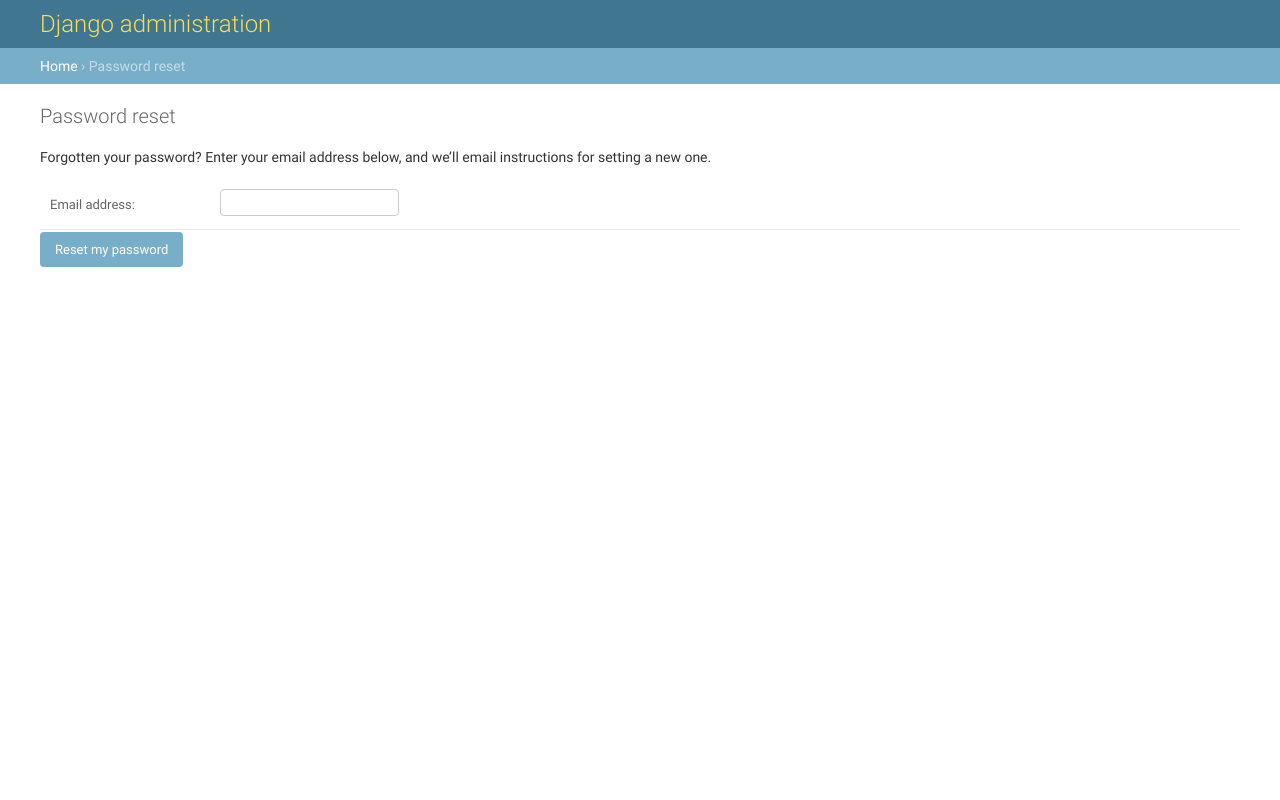
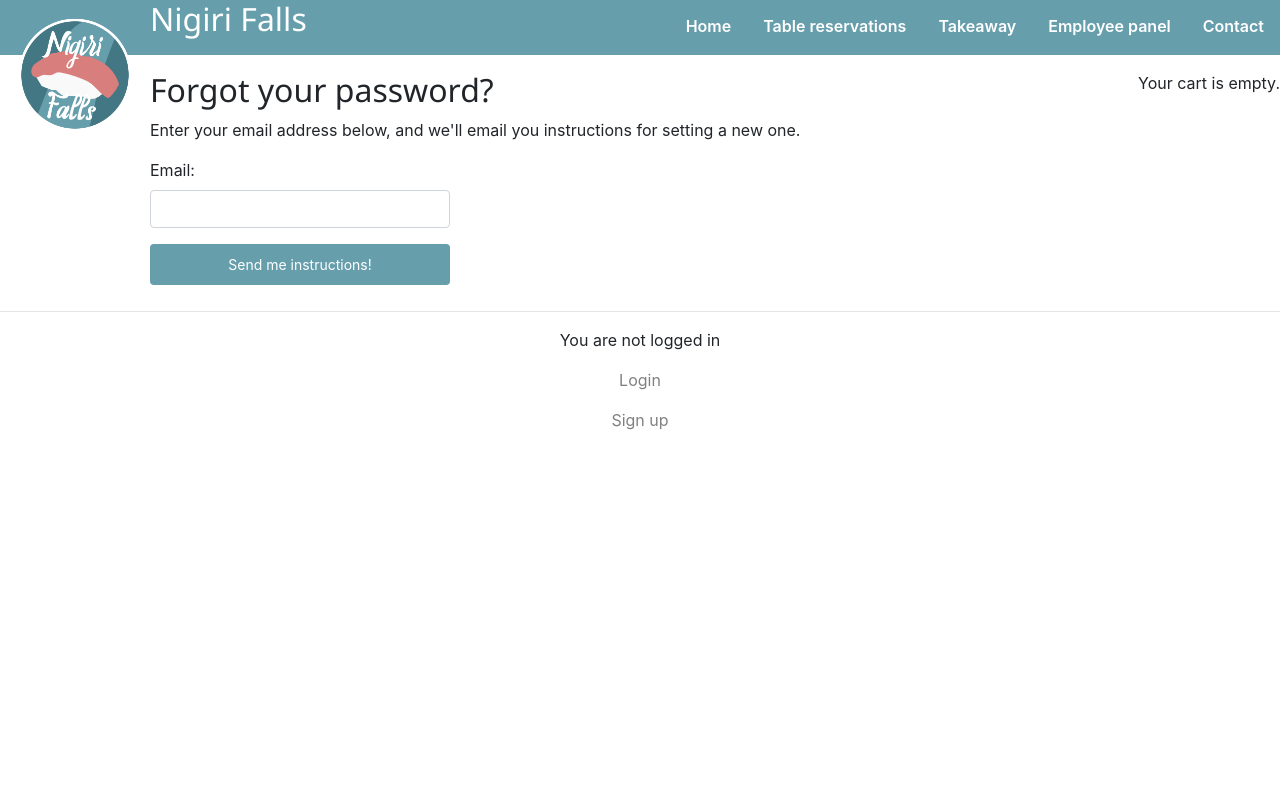
Before and after one commit to AndreasHaaversen/Programmvareutvikling, a Django app: page /users/password_reset/ in a window 1280 px wide. Run offline with Django 3.2, Linux system fonts and the light colour scheme; some libraries are stand-ins or nearby versions.

Commit message:
Added user handling, updated CSS

```diff
--- a/nigirifalls/nigirifalls/settings.py
+++ b/nigirifalls/nigirifalls/settings.py
@@ -44,6 +44,8 @@ INSTALLED_APPS = [
     'django.contrib.sessions',
     'django.contrib.messages',
     'django.contrib.staticfiles',
+    'bootstrap4',
+    'widget_tweaks',
 ]
 
 MIDDLEWARE = [
@@ -153,3 +155,6 @@ AUTH_USER_MODEL = 'users.CustomUser'
 
 LOGIN_REDIRECT_URL = 'index'
 LOGOUT_REDIRECT_URL = 'index'
+
+EMAIL_BACKEND = "django.core.mail.backends.filebased.EmailBackend"
+EMAIL_FILE_PATH = os.path.join(BASE_DIR, "sent_emails")
--- a/nigirifalls/takeaway/static/takeaway/style.css
+++ b/nigirifalls/takeaway/static/takeaway/style.css
@@ -10,7 +10,9 @@ body {
 
 
 h1, h2, h3, h4, h5 , h6 {
-    font-family: 'Segoe UI', sans-serif; font-weight:normal;
+    font-family: 'Segoe UI', sans-serif !important;
+    font-weight: normal !important;
+    font-size: xx-large !important;
 }
 
 .header hr {
@@ -90,7 +92,19 @@ form p input {
     display: inline;
 }
 
-.header a:link, a:visited{
+.header a:link, a:visited, a:hover{
 	text-decoration: none;
-	color: white;
+	color: white !important;
 }
+
+.content {
+    overflow: auto;
+}
+
+.footer {
+    text-align: center;
+}
+
+.footer a {
+    color: grey !important;
+}
--- a/nigirifalls/takeaway/templates/takeaway/base.html
+++ b/nigirifalls/takeaway/templates/takeaway/base.html
@@ -3,8 +3,9 @@
 <head>
     <meta charset="utf-8">
     <title>Nigiri Falls Takeaway</title>
-	<link id="favicon" rel="shortcut icon" href={% static 'takeaway/images/favicon.png'%} sizes="32x32" type="image/png">
+	  <link id="favicon" rel="shortcut icon" href={% static 'takeaway/images/favicon.png'%} sizes="32x32" type="image/png">
     <link rel="stylesheet" type="text/css" href="{% static 'takeaway/style.css' %}">
+    <link rel="stylesheet" href="https://stackpath.bootstrapcdn.com/bootstrap/4.3.1/css/bootstrap.min.css" integrity="sha384-ggOyR0iXCbMQv3Xipma34MD+dH/1fQ784/j6cY/iJTQUOhcWr7x9JvoRxT2MZw1T" crossorigin="anonymous">
     {% block extra_css %}
     {% endblock extra_css %}
 </head>
@@ -15,7 +16,7 @@
         <a href=/takeaway/><h1>Nigiri Falls</h1></a>
         <ul>
             <li><a href={% url 'takeaway:index' %}>Contact</a></li>
-			<li><a href={% url 'employeepanel:active_orders' %}>Employee panel</a></li>
+		      	<li><a href={% url 'employeepanel:active_orders' %}>Employee panel</a></li>
             <li><a href={% url 'takeaway:index' %}>Takeaway</a></li>
             <li><a href={% url 'takeaway:index' %}>Table reservations</a></li>
             <li><a href={% url 'takeaway:index' %}>Home</a></li>
@@ -38,7 +39,24 @@
             {% endwith %}
         </div>
     </div>
-    {% block content %}
-    {% endblock %}
+
+
+    <div class="content">
+      {% block content %}
+      {% endblock %}
+    </div>
+
+
+    <div class="footer">
+    <hr>
+      {% if user.is_authenticated %}
+        Hi {{ user.username }}!
+        <p><a href="{% url 'logout' %}">Logout</a></p>
+      {% else %}
+        <p>You are not logged in</p>
+        <p><a href="{% url 'login' %}">Login</a></p>
+        <p><a href="{% url 'signup' %}">Sign up</a></p>
+      {% endif %}
+    </div>
 
 </body>
--- a/nigirifalls/takeaway/templates/takeaway/checkout.html
+++ b/nigirifalls/takeaway/templates/takeaway/checkout.html
@@ -24,7 +24,7 @@
 
     <form action="." method="post" class="order_form">
         {% csrf_token %}
-        {{ form.as_p }}
+        {% include 'takeaway/form_util.html' with form=form %}
         <p><input type="submit" value="Place order" class="button"></p>
     </form>
 
--- /dev/null
+++ b/nigirifalls/takeaway/templates/takeaway/form_util.html
@@ -0,0 +1,39 @@
+
+{% load widget_tweaks %}
+
+{% for hidden_field in form.hidden_fields %}
+  {{ hidden_field }}
+{% endfor %}
+
+{% if form.non_field_errors %}
+  <div class="alert alert-danger" role="alert">
+    {% for error in form.non_field_errors %}
+      {{ error }}
+    {% endfor %}
+  </div>
+{% endif %}
+
+{% for field in form.visible_fields %}
+  <div class="form-group">
+    {{ field.label_tag }}
+
+    {% if form.is_bound %}
+      {% if field.errors %}
+        {% render_field field class="form-control is-invalid" %}
+        {% for error in field.errors %}
+          <div class="invalid-feedback">
+            {{ error }}
+          </div>
+        {% endfor %}
+      {% else %}
+        {% render_field field class="form-control is-valid" %}
+      {% endif %}
+    {% else %}
+      {% render_field field class="form-control" %}
+    {% endif %}
+
+    {% if field.help_text %}
+      <small class="form-text text-muted">{{ field.help_text }}</small>
+    {% endif %}
+  </div>
+{% endfor %}
--- /dev/null
+++ b/nigirifalls/templates/registration/password_reset_form.html
@@ -0,0 +1,20 @@
+{% extends 'takeaway/base.html' %}
+
+{% block title %}Forgot Your Password?{% endblock %}
+
+{% load static %}
+{% block extra_css %}
+    <link rel="stylesheet" type="text/css" href="{% static 'users/password_reset_form_style.css' %}">
+{% endblock extra_css %}
+
+{% block content %}
+  <h1>Forgot your password?</h1>
+  <p>Enter your email address below, and we'll email you instructions for setting a new one.</p>
+
+  <form method="POST">
+    {% csrf_token %}
+    {% include 'takeaway/form_util.html' with form=form %}
+    <p><input type="submit" value="Send me instructions!" class="button"></p>
+  </form>
+</div>
+{% endblock %}
--- /dev/null
+++ b/nigirifalls/users/static/users/password_reset_form_style.css
@@ -0,0 +1,12 @@
+input[type="submit"] {
+    color:#fff;
+    background: #669eac;
+    border-radius:4px;
+    padding:10px 20px;
+    font-size:14px;
+    border:0;
+}
+
+form {
+    width: 300px;
+}
```
Also changed, not shown: nigirifalls/templates/registration/login.html (added, +18 -0 lines), nigirifalls/templates/registration/password_reset_complete.html (added, +8 -0 lines), nigirifalls/templates/registration/password_reset_confirm.html (added, +18 -0 lines), nigirifalls/templates/registration/password_reset_done.html (added, +8 -0 lines), nigirifalls/templates/signup.html (+8 -3 lines), nigirifalls/users/static/users/login_style.css (added, +16 -0 lines), nigirifalls/users/static/users/password_reset_confirm_style.css (added, +12 -0 lines), nigirifalls/users/static/users/signup_style.css (added, +12 -0 lines), 1 other file.
